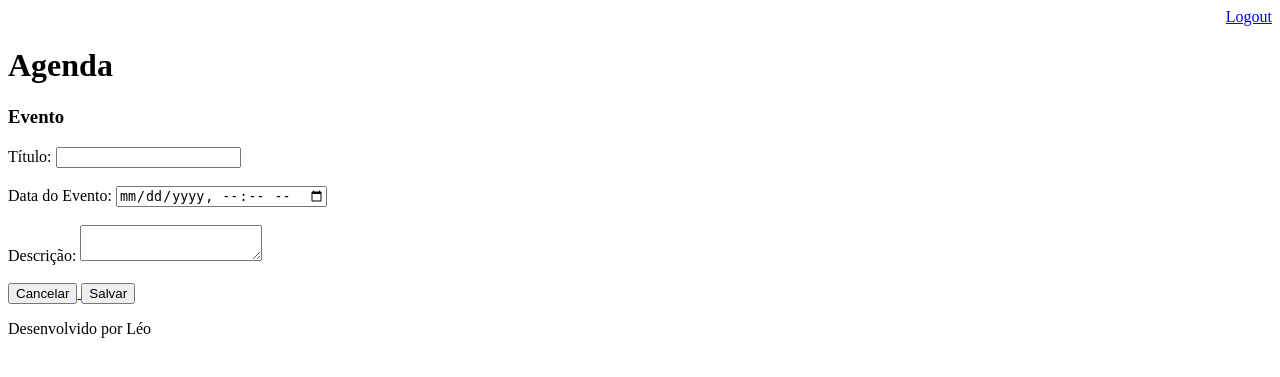
After one commit to Leo-MouraF/agenda_django, a Django app: page /agenda/evento in a window 1280 px wide. The commit adds this page. Shown: the top 377 px of the page. Run offline with Django 5.2, Linux system fonts and the light colour scheme; a user stored in the database is signed in.

Commit message:
Cria a possibilidade de inserção de dados na tabela evento.

```diff
--- a/agenda/urls.py
+++ b/agenda/urls.py
@@ -23,6 +23,8 @@ urlpatterns = [
     path('', RedirectView.as_view(url='/agenda/')),
     path('admin/', admin.site.urls),
     path('agenda/', views.lista_eventos),
+    path('agenda/evento', views.evento),
+    path('agenda/submit', views.submit_evento),
     path('login/', views.login_user),
     path('login/submit', views.submit_login),
     path('logout/', views.logout_user),
--- a/core/views.py
+++ b/core/views.py
@@ -34,3 +34,22 @@ def lista_eventos(request):
     # evento = Evento.objects.all()
     dados = {'eventos':evento}
     return render(request, 'agenda.html', dados)
+
+@login_required(login_url='/login/')
+def evento(request):
+    return render(request, 'evento.html')
+
+@login_required(login_url='/login/')
+def submit_evento(request):
+    if request.POST:
+        titulo = request.POST.get('titulo')
+        data_evento = request.POST.get('data_evento')
+        descricao = request.POST.get('descricao')
+        usuario = request.user
+        Evento.objects.create(
+            titulo=titulo,
+            data_evento=data_evento,
+            descricao=descricao,
+            usuario=usuario
+            )
+    return redirect('/')
--- a/templates/agenda.html
+++ b/templates/agenda.html
@@ -1,5 +1,8 @@
 {% extends "model-page.html" %}
 {% block content %}
+    <a href="evento">
+    <button type="button">Novo Evento</button>
+    </a>
     <ul>
     {% for evento in eventos %}
         <li>{{ evento.titulo }} - {{ evento.get_data_evento }}</li>
--- /dev/null
+++ b/templates/evento.html
@@ -0,0 +1,28 @@
+{% extends "model-page.html" %}
+
+{% block content%}
+
+<h3>Evento</h3>
+<form action="submit" method="POST">{% csrf_token %}
+    <label>Título:
+        <input type="text" name="titulo">
+    </label>
+    <br>
+    <br>
+    <label>Data do Evento:
+        <input type="datetime-local" name="data_evento">
+    </label>
+    <br>
+    <br>
+    <label>Descrição:
+        <textarea name="descricao"></textarea>
+    </label>
+    <br>
+    <br>
+    <a href="/">
+        <button type="button">Cancelar</button>
+    </a>
+    <button type="submit">Salvar</button>
+</form>
+
+{% endblock %}
```
Also changed, not shown: db.sqlite3, 1 other file.
